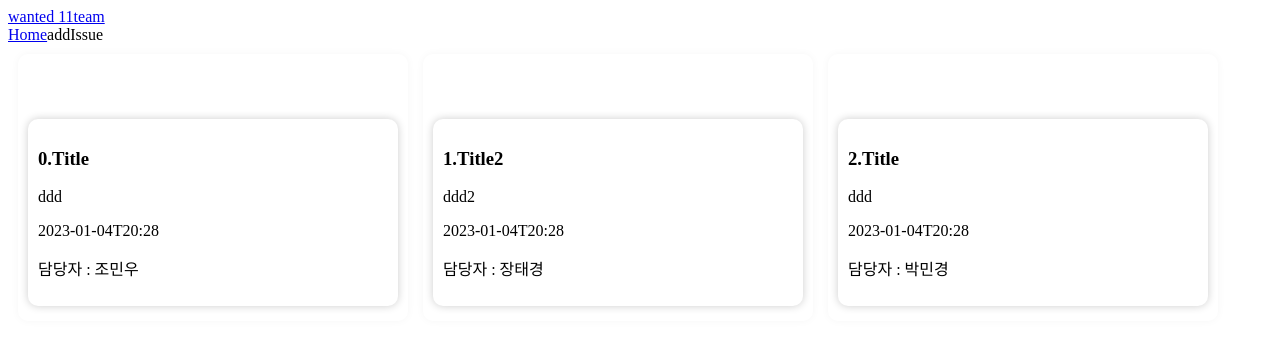
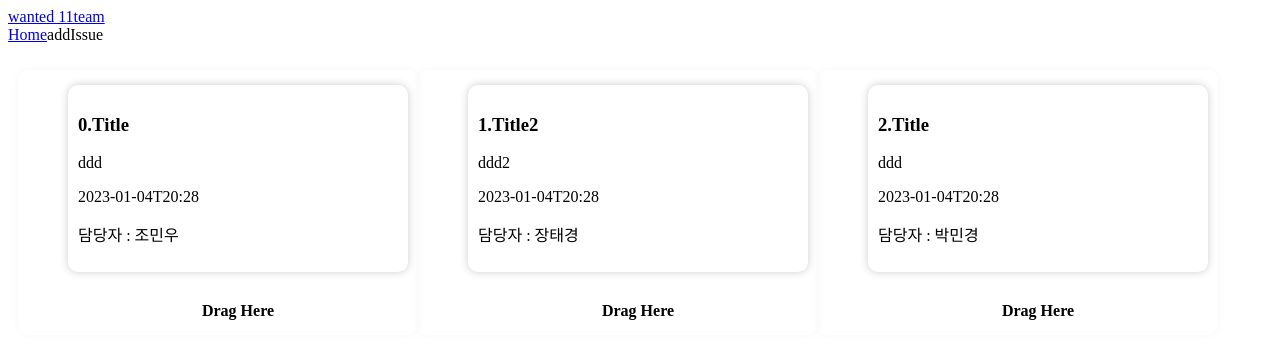
Before and after one commit to pre-onboading-eleven/pre-onboarding-8th-2-11, a React (Vite) app: page / in a window 1280 px wide. Shown: the top 358 px of the page. Built offline with nearby package versions, Linux system fonts and the light colour scheme.

Commit message:
feat: Dnd 적용

```diff
--- a/src/components/Book.tsx
+++ b/src/components/Book.tsx
@@ -1,28 +1,18 @@
-import { IIssue } from '../pages/Main';
 import Issue from './Issue';
 import styled from 'styled-components';
 
 const Book = ({ item }: any) => {
   console.log('🚀 ~ file: Book.tsx:6 ~ Book ~ item', item);
   return (
-    <>
-      <div>
-        <div>
-          <CardTitle>{item.title}</CardTitle>
-        </div>
-        <div>
-          {item
-            ? item.map((mark: IIssue) => (
-                <CardItem key={mark.id}>
-                  <ItemWrapper>
-                    <Issue mark={mark} />
-                  </ItemWrapper>
-                </CardItem>
-              ))
-            : null}
-        </div>
-      </div>
-    </>
+    <div>
+      {item ? (
+        <CardItem key={item.id}>
+          <ItemWrapper>
+            <Issue mark={item} />
+          </ItemWrapper>
+        </CardItem>
+      ) : null}
+    </div>
   );
 };
 
--- a/src/pages/Main.tsx
+++ b/src/pages/Main.tsx
@@ -3,6 +3,7 @@ import Loading from '../components/Loading';
 import { useState, useEffect } from 'react';
 import { issueStore } from '../hooks/store';
 import styled from 'styled-components';
+import Dnd from '../components/Dnd';
 
 export interface IIssue {
   id?: number; // 고유번호
@@ -46,7 +47,6 @@ const Home = () => {
       setLoading(false);
     }, 0); //FIXME 시간 수정
   }, []);
-  console.log(IssueData);
 
   return (
     <>
@@ -55,21 +55,23 @@ const Home = () => {
           <Loading />
         </>
       ) : (
-        <div>
         <Wrapper>
-            {IssueData &&
-              Object.entries(IssueData).map(([key, value]) => {
-                return (
-                  <ContainerWrapper
-                    key={key}
-                    // color={issueProcess[item.id].color}
-                  >
-                    <Book item={IssueData[key]} />
-                  </ContainerWrapper>
-                );
-              })}
+          {
+            IssueData && (
+              <Dnd data={IssueData} render={(v) => <Book item={v} />} />
+            )
+            // Object.entries(IssueData).map(([key, value]) => {
+            //   return (
+            //     <ContainerWrapper
+            //       key={key}
+            //       // color={issueProcess[item.id].color}
+            //     >
+            //       <Book item={IssueData[key]} />
+            //     </ContainerWrapper>
+            //   );
+            // })
+          }
         </Wrapper>
-        </div>
       )}
     </>
   );
@@ -82,11 +84,14 @@ const Wrapper = styled.div`
   padding: 10px;
   display: flex;
   justify-content: space-between;
-`;
-
-const ContainerWrapper = styled.div`
+  .container {
     width: 390px;
     background-color: ${(props) => props.color};
     box-shadow: 0 0 8px 0 rgba(0, 0, 0, 0.04);
     border-radius: 10px;
+  }
+  .book {
+    list-style: none;
+    padding-left: 0;
+  }
 `;
```
Lines whose indentation alone changed are shown as unchanged.
